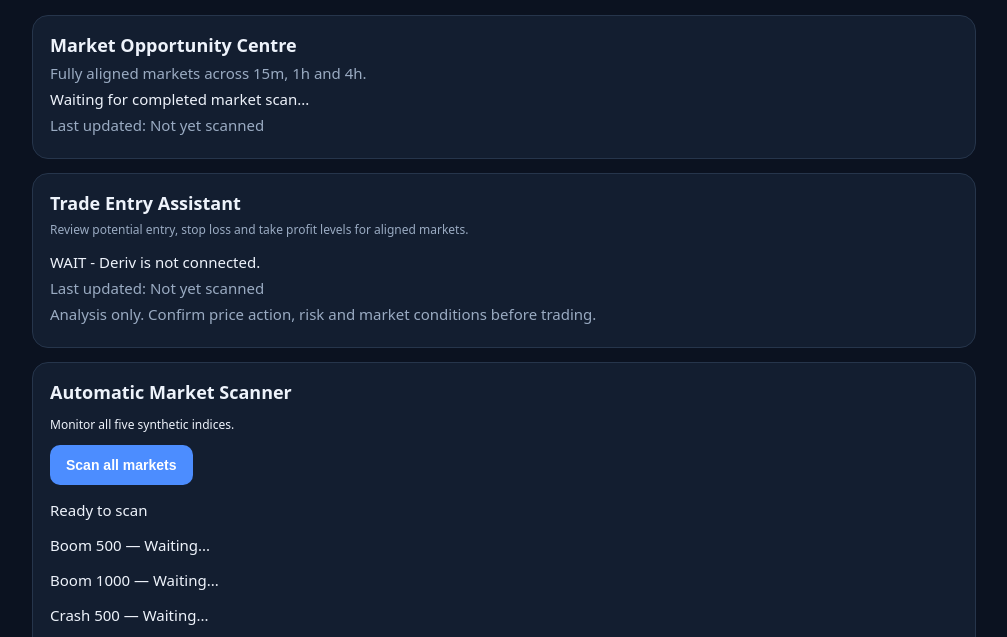
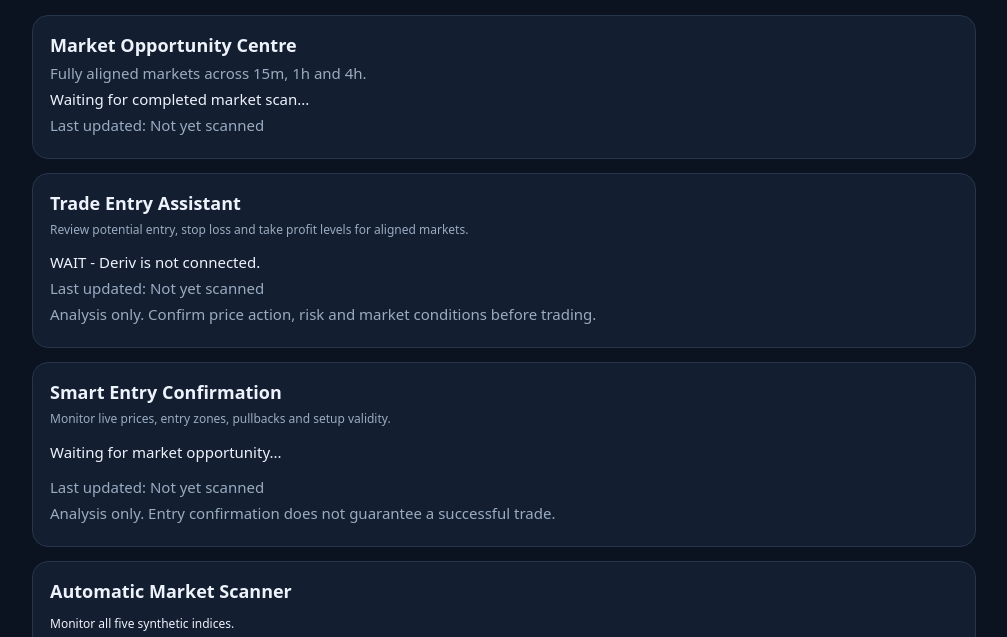
Before and after one commit to Adeyemibolajifisayo/Ai-trader-assistance-, a plain HTML site: page index.html in a window 1280 px wide. Shown: the part 137-774 px from the top of the page, without its empty margins (136-1143 px from the left). Drawn offline with Linux system fonts and the light colour scheme.

Commit message:
Update index.html
Add Smart Entry Confirmation section

```diff
--- a/index.html
+++ b/index.html
@@ -55,6 +55,31 @@
   </p>
 </section>
 
+<section class="card" id="smartEntryCentre">
+  <div class="section-head">
+    <div>
+      <h2>Smart Entry Confirmation</h2>
+      <p class="muted">
+        Monitor live prices, entry zones,
+        pullbacks and setup validity.
+      </p>
+    </div>
+  </div>
+
+  <div id="smartEntryResults">
+    <p>Waiting for market opportunity...</p>
+  </div>
+
+  <p id="smartEntryUpdated" class="muted">
+    Last updated: Not yet scanned
+  </p>
+
+  <p class="muted">
+    Analysis only. Entry confirmation does
+    not guarantee a successful trade.
+  </p>
+</section>
+
 
 <section class="card" id="marketScanner">
   <div class="section-head">
```
